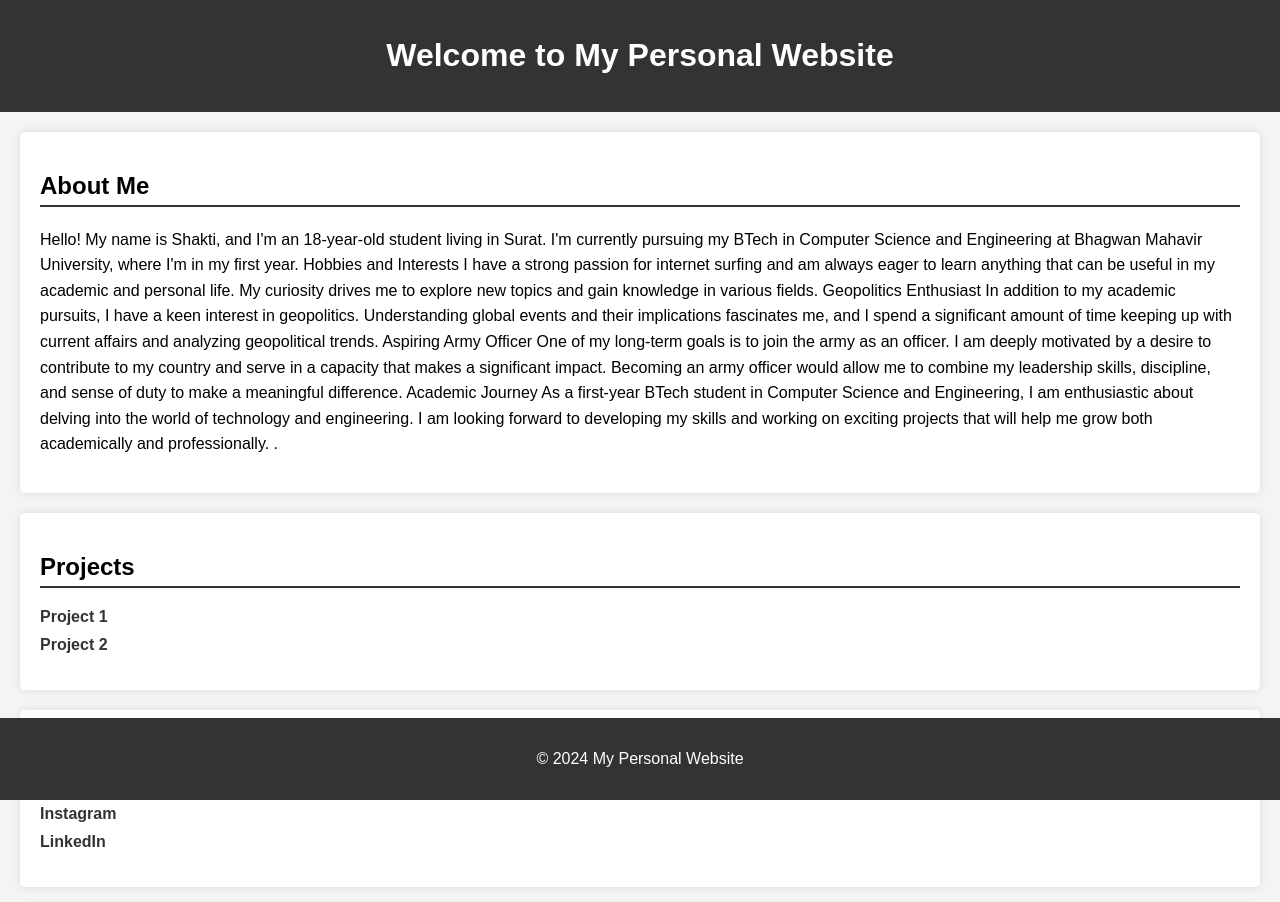
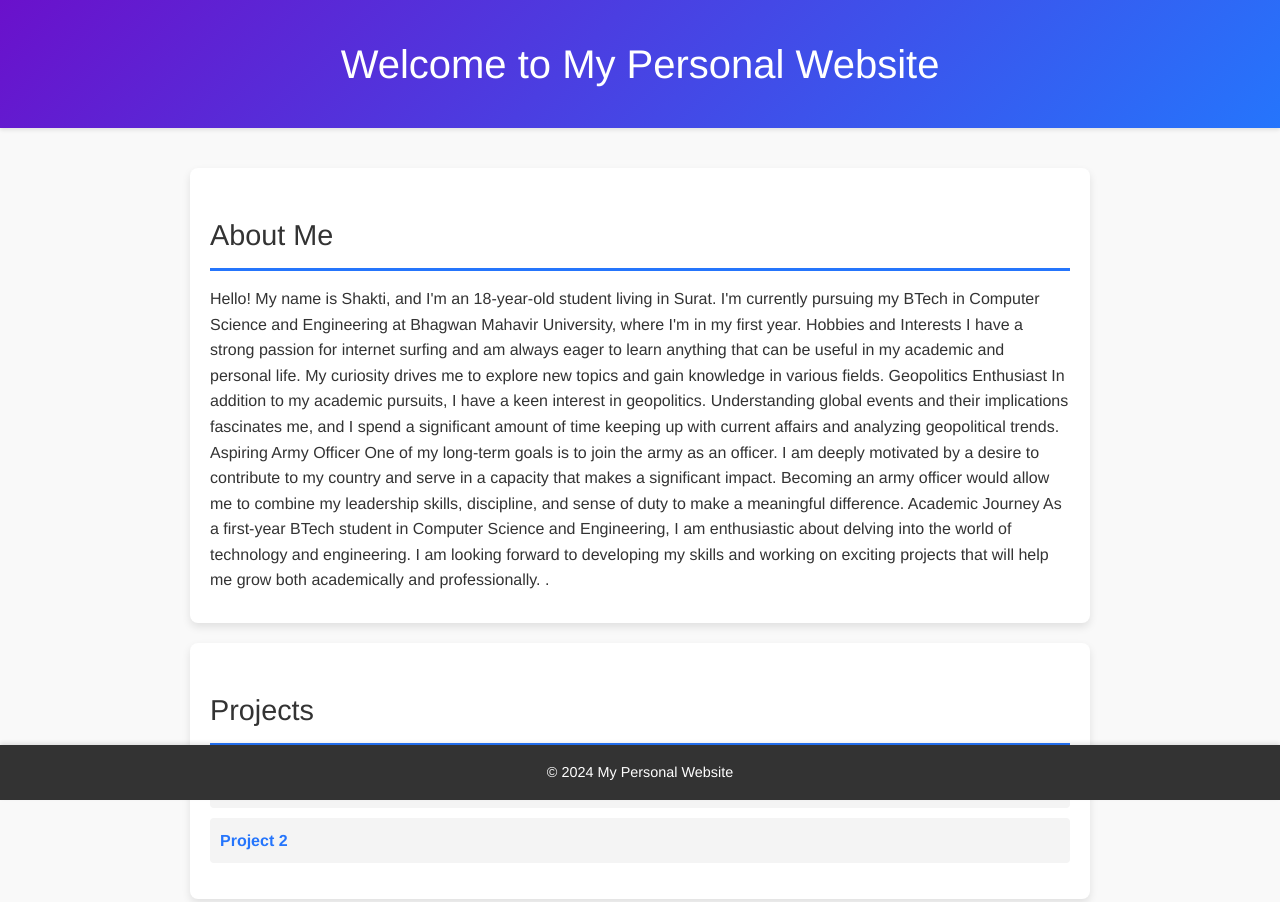
Before and after one commit to shakti5580/personal-website, a plain HTML site: page index.html in a window 1280 px wide. Shown: the top 902 px of the page. Drawn offline with Linux system fonts and the light colour scheme.

Commit message:
Update styles.css

```diff
--- a/styles.css
+++ b/styles.css
@@ -1,36 +1,56 @@
 body {
-    font-family: Arial, sans-serif;
+    font-family: 'Helvetica Neue', Helvetica, Arial, sans-serif;
     margin: 0;
     padding: 0;
-    background-color: #f4f4f4;
+    background-color: #f9f9f9;
+    color: #333;
+    line-height: 1.6;
 }
 
 header {
-    background-color: #333;
+    background: linear-gradient(135deg, #6a11cb 0%, #2575fc 100%);
     color: white;
     text-align: center;
-    padding: 1em 0;
+    padding: 2em 0;
+    box-shadow: 0 2px 4px rgba(0, 0, 0, 0.1);
+}
+
+header h1 {
+    margin: 0;
+    font-size: 2.5em;
+    font-weight: 300;
 }
 
 main {
     padding: 20px;
+    max-width: 900px;
+    margin: 20px auto;
 }
 
 section {
     margin-bottom: 20px;
     padding: 20px;
     background-color: #fff;
-    border-radius: 5px;
-    box-shadow: 0 0 10px rgba(0, 0, 0, 0.1);
+    border-radius: 8px;
+    box-shadow: 0 4px 8px rgba(0, 0, 0, 0.1);
+    transition: transform 0.2s ease, box-shadow 0.2s ease;
+}
+
+section:hover {
+    transform: translateY(-5px);
+    box-shadow: 0 8px 16px rgba(0, 0, 0, 0.2);
 }
 
 section h2 {
-    border-bottom: 2px solid #333;
-    padding-bottom: 5px;
+    border-bottom: 3px solid #2575fc;
+    padding-bottom: 10px;
+    margin-bottom: 15px;
+    font-size: 1.8em;
+    font-weight: 400;
 }
 
 section p {
-    line-height: 1.6;
+    margin: 0 0 10px;
 }
 
 footer {
@@ -41,6 +61,12 @@ footer {
     position: fixed;
     bottom: 0;
     width: 100%;
+    box-shadow: 0 -2px 4px rgba(0, 0, 0, 0.1);
+}
+
+footer p {
+    margin: 0;
+    font-size: 0.9em;
 }
 
 ul {
@@ -49,16 +75,24 @@ ul {
 }
 
 ul li {
+    background: #f4f4f4;
     margin-bottom: 10px;
+    padding: 10px;
+    border-radius: 4px;
+    transition: background-color 0.3s ease;
+}
+
+ul li:hover {
+    background-color: #e2e2e2;
 }
 
 a {
     text-decoration: none;
-    color: #333;
+    color: #2575fc;
     font-weight: bold;
     transition: color 0.3s ease;
 }
 
 a:hover {
-    color: #007bff; /* Change to your preferred hover color */
+    color: #6a11cb;
 }
```
